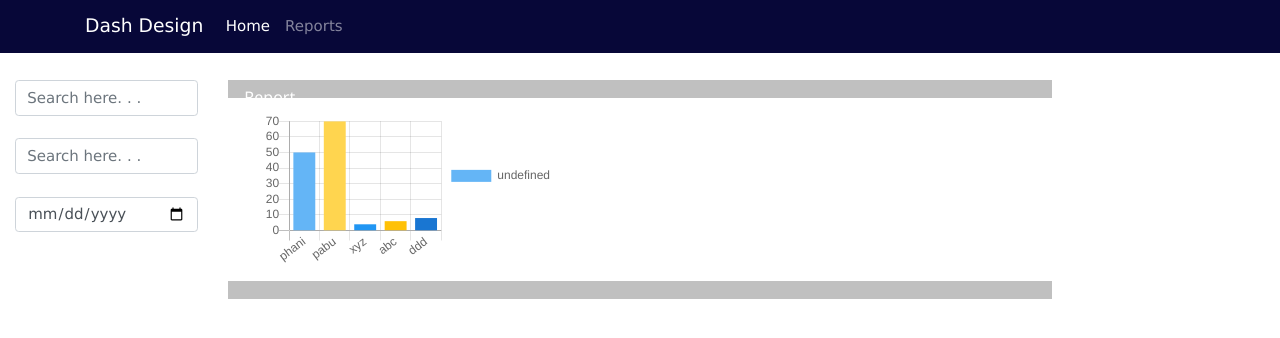
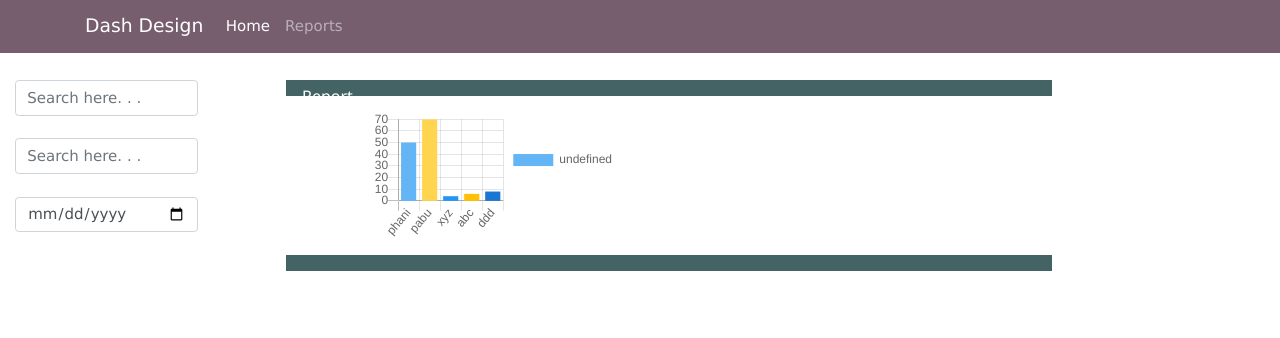
Before and after one commit to Bhagyavati/Dashboard, an Angular app in the folder dashdesign-master/: page / in a window 1280 px wide. Shown: the top 338 px of the page. Built offline with nearby package versions, Linux system fonts and the light colour scheme; what ng2-charts would draw is missing.

Commit message:
changes in style

```diff
--- a/dashdesign-master/src/app/container/container.component.css
+++ b/dashdesign-master/src/app/container/container.component.css
@@ -1,10 +1,11 @@
 .w3-red, .w3-hover-red:hover {
   height: 8%;
   color: #fff!important;
-  background-color: silver!important;
+  background-color:#765E6F!important;
 }
 .w3-container, .w3-panel {
   padding: 0.01em 16px;
+  margin-left: 7%;
 }
 *, *:before, *:after {
   box-sizing: inherit;
@@ -172,11 +173,11 @@ html {
 
 .w3-red[_ngcontent-oui-c3], .w3-hover-red[_ngcontent-oui-c3]:hover {
   color: #fff!important;
-  background-color:silver!important;
+  background-color:#765E6F!important;
 }
 .w3-red, .w3-hover-red:hover {
   color: #fff!important;
-  background-color:silver!important;
+  background-color:#765E6F!important;
 }
 .w3-container, .w3-panel {
   padding: 0.01em 16px;
@@ -353,15 +354,15 @@ h5 {
 }
 .w3-red[_ngcontent-hph-c3], .w3-hover-red[_ngcontent-hph-c3]:hover {
   color: #fff!important;
-  background-color:silver!important;
+  background-color:#436364  !important;
 }
 .w3-red[_ngcontent-hph-c3], .w3-hover-red[_ngcontent-hph-c3]:hover {
   color: #fff!important;
-  background-color:silver!important;
+  background-color:#436364  !important;
 }
 .w3-red, .w3-hover-red:hover {
   color: #fff!important;
-  background-color:silver!important;
+  background-color:#436364  !important;
 }
 html, body {
   font-family: Verdana,sans-serif;
--- a/dashdesign-master/src/app/navbar/navbar.component.css
+++ b/dashdesign-master/src/app/navbar/navbar.component.css
@@ -1,3 +1,3 @@
 .navbar,.navbar-container{
- background: rgb(7, 7, 56)
+ background: #765E6F
 }
```
